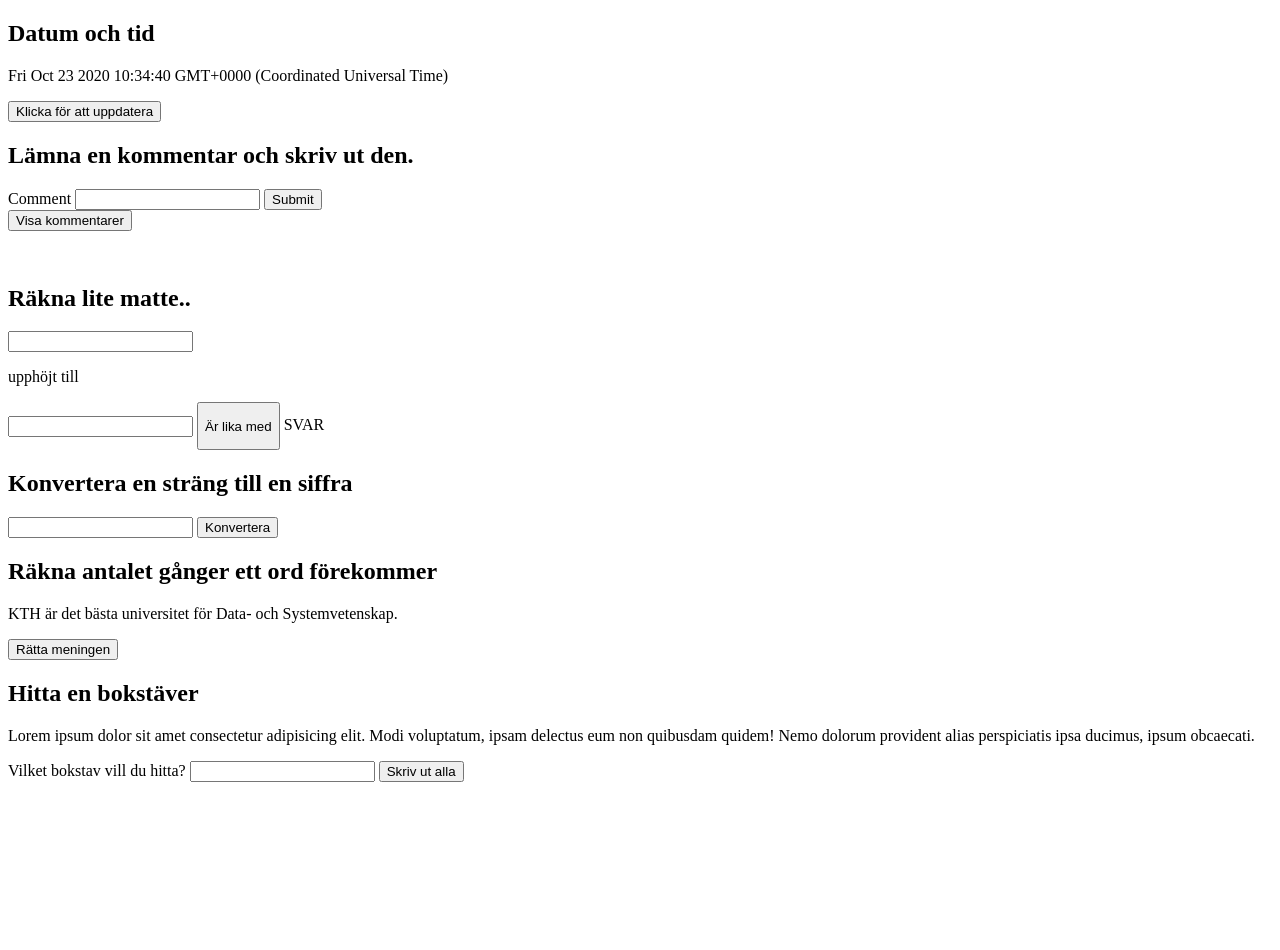
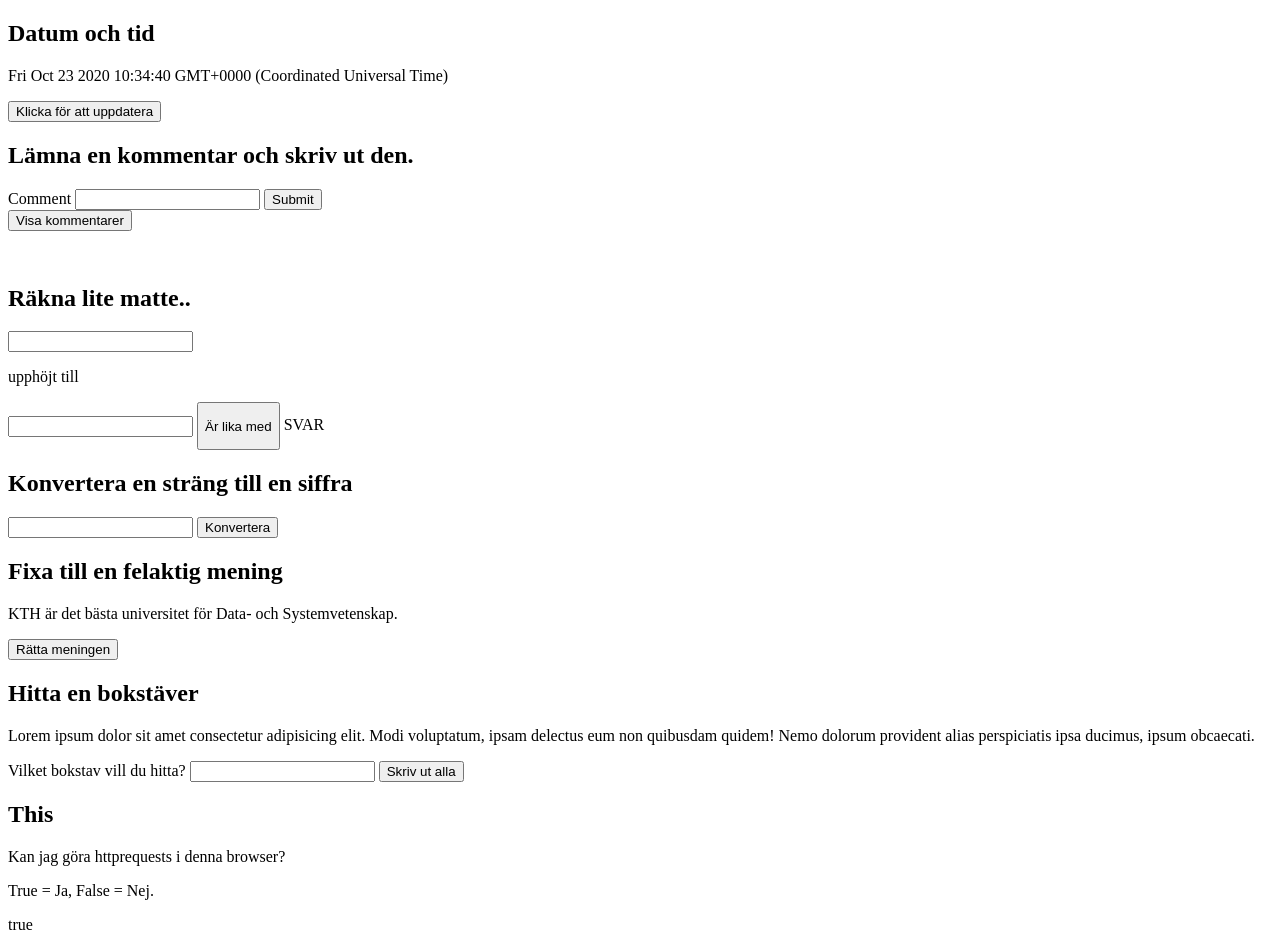
Before and after one commit to mJarsater/Webbutveckling1, a plain HTML site: page Uppgift 3/index.html in a window 1280 px wide. Before the commit the page ends 800 px from the top, so only its background shows below. Drawn offline with Linux system fonts and the light colour scheme.

Commit message:
Uppgift3 klar?

```diff
--- a/Uppgift 3/index.html
+++ b/Uppgift 3/index.html
@@ -30,7 +30,7 @@
     <input type="text" id="textToInteger">
     <button onclick="convertToInteger()">Konvertera</button>
     <p id="numberFromString"></p>
-    <h2>Räkna antalet gånger ett ord förekommer</h2>
+    <h2>Fixa till en felaktig mening</h2>
     <p id="faultySentence">KTH är det bästa universitet för Data- och Systemvetenskap.</p>
     <button onclick="replace()">Rätta meningen</button>
     <h2>Hitta en bokstäver</h2>
@@ -41,6 +41,13 @@
     <input type="text" id="bokstav" maxlength="1">
     <button onclick="regExFunction()">Skriv ut alla</button>
     <p id="allLetters"></p>
+
+    <h2>This</h2>
+    <p>Kan jag göra httprequests i denna browser?</p>
+    <p>True = Ja, False = Nej.</p>
+    <p id="httprequest"></p>
+
+
 </body>
 
 
--- a/Uppgift 3/object.js
+++ b/Uppgift 3/object.js
@@ -48,3 +48,12 @@ function regExFunction() {
     var result = sentence.match(pattern);
     document.getElementById("allLetters").textContent = result;
 }
+
+function canMakeHTTPRequest() {
+    return typeof globalThis.XMLHttpRequest === 'function';
+
+}
+
+var result = canMakeHTTPRequest();
+
+document.getElementById("httprequest").textContent = result;
```
